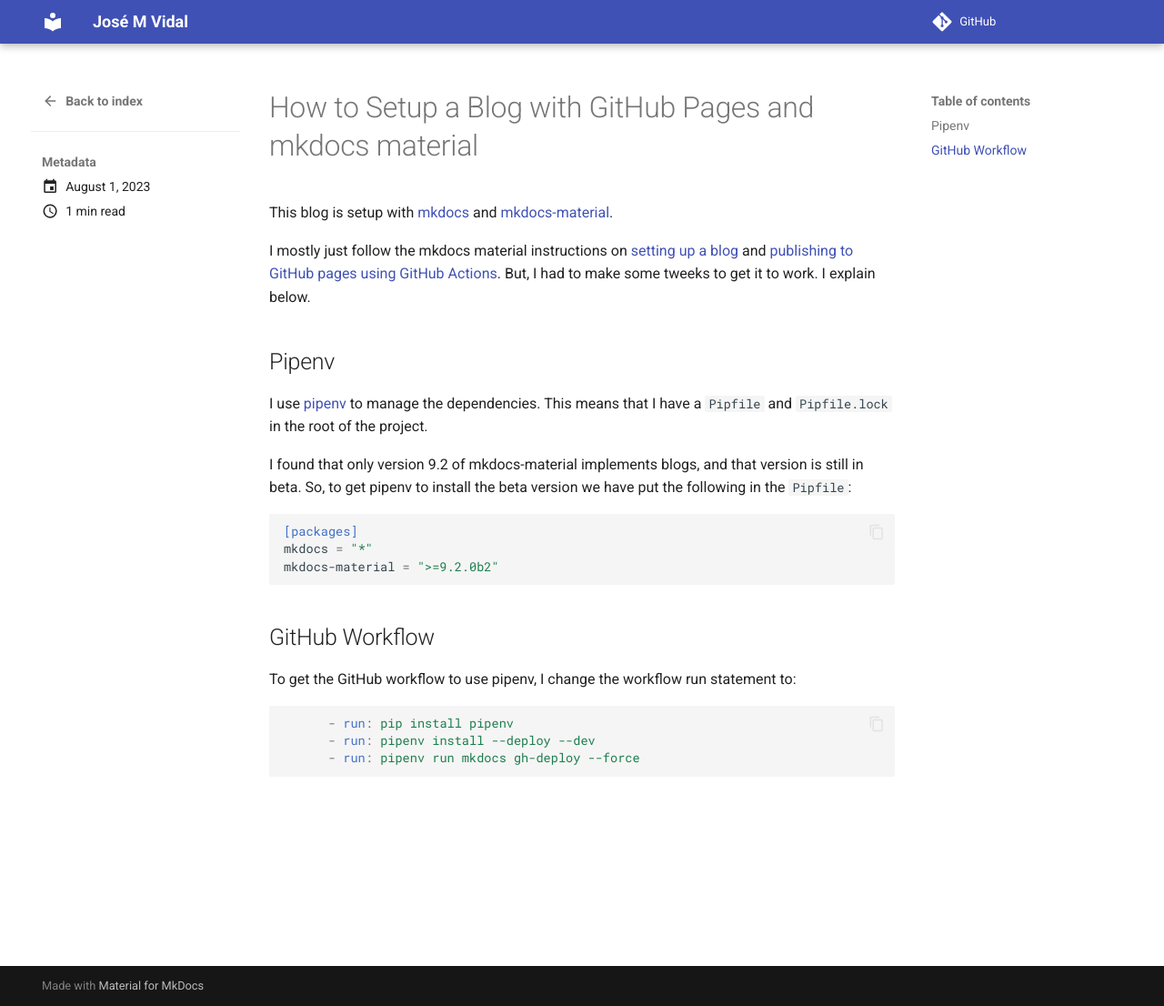
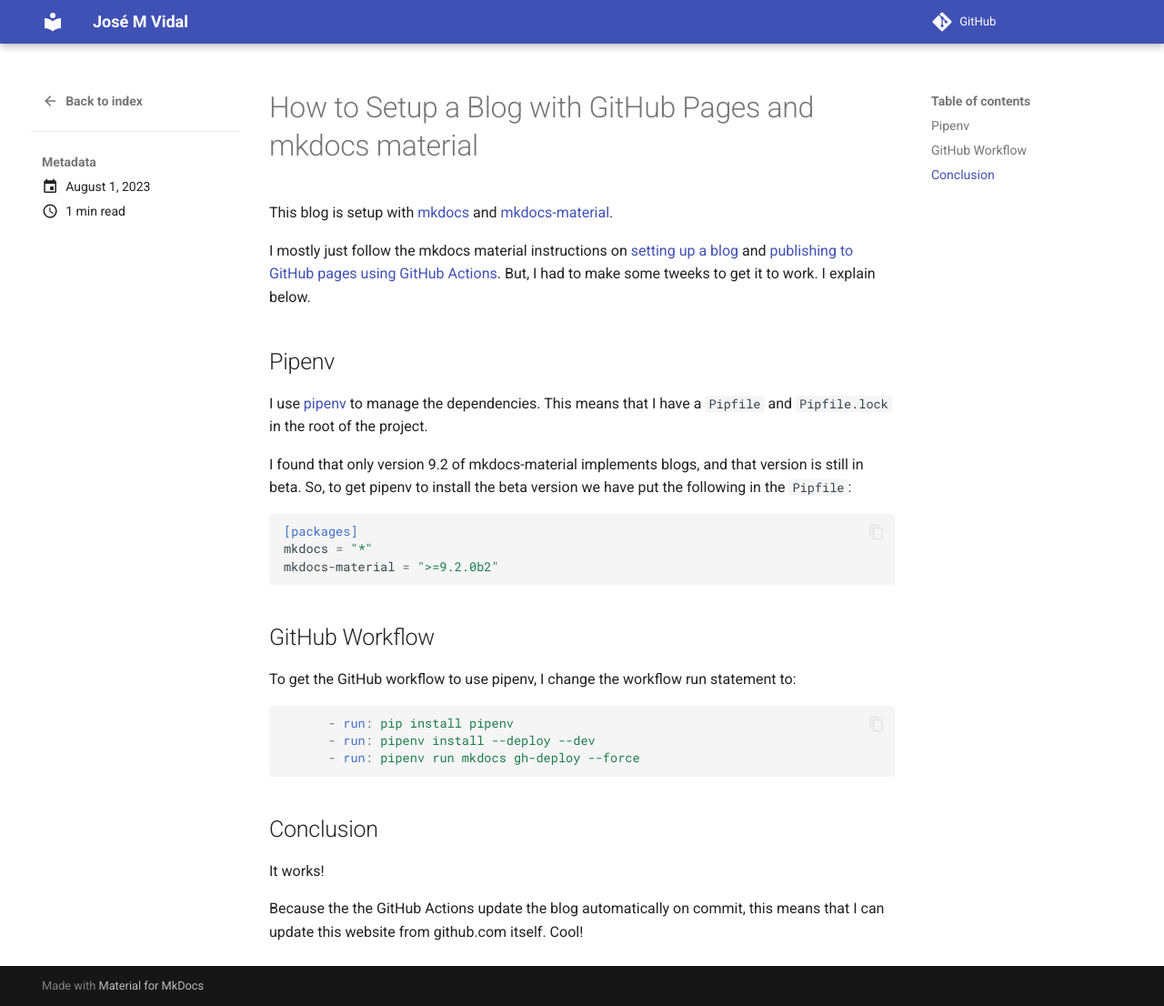
Before and after one commit to josemvidal/josemvidal.github.io, an MkDocs documentation site: the page built from docs/blog/posts/setup-github-mkdocs-blog.md, in a window 1280 px wide and 1106 px high. Shown: the whole window at 91% size. Built offline with MkDocs 1.6.1 and Material for MkDocs 9.7.7, drawn with Linux system fonts in a browser that asks for light colours; comment, search, counter and statistics services are not loaded.

Commit message:
Add conclusion setup-github-mkdocs-blog.md

````diff
--- a/docs/blog/posts/setup-github-mkdocs-blog.md
+++ b/docs/blog/posts/setup-github-mkdocs-blog.md
@@ -32,3 +32,9 @@
       - run: pipenv install --deploy --dev
       - run: pipenv run mkdocs gh-deploy --force
 ```
+
+## Conclusion
+
+It works!
+
+Because the the GitHub Actions update the blog automatically on commit, this means that I can update this website from github.com itself. Cool!
````
